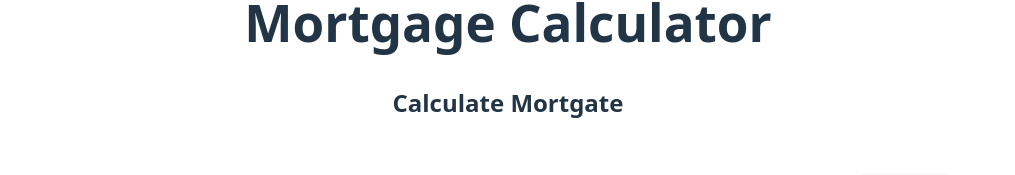
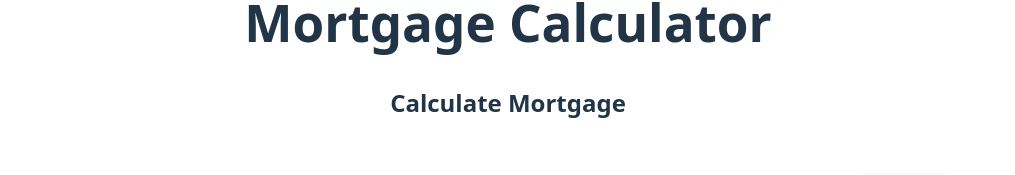
Before and after one commit to rjp-coder/mortgage-calc, a React (Vite) app: page / in a window 1280 px wide. Shown: the part 203-378 px from the top of the page, without its empty margins (132-1147 px from the left). Built offline with nearby package versions, Linux system fonts and the light colour scheme.

Commit message:
Fix typo

```diff
--- a/src/Mortgage.tsx
+++ b/src/Mortgage.tsx
@@ -1,6 +1,6 @@
 import { useState } from "react";
 import "./App.css";
-import { calculateMortgate, generatePaymentsTable } from "./mortgageLogic";
+import { calculateMortgage, generatePaymentsTable } from "./mortgageLogic";
 
 function App() {
   const [principal, setPrincipal] = useState(0);
@@ -20,7 +20,7 @@ function App() {
         </p>
       </div>
       <h1>Mortgage Calculator</h1>
-      <h2>Calculate Mortgate</h2>
+      <h2>Calculate Mortgage</h2>
       <div className="card">
         <label> Principal</label>
         <input
@@ -49,7 +49,7 @@ function App() {
         <button
           onClick={(e) => {
             e.preventDefault();
-            const mortgage = calculateMortgate(
+            const mortgage = calculateMortgage(
               principal,
               1 + interest / 12 / 100,
               length * 12
--- a/src/mortgageLogic.ts
+++ b/src/mortgageLogic.ts
@@ -5,7 +5,7 @@
  * @param n the number of repayments (your mortgage length in years * 12)
  * @returns
  */
-export function calculateMortgate(principal: number, r: number, n: number) {
+export function calculateMortgage(principal: number, r: number, n: number) {
   const tNumerator = principal * r ** n;
   const tDenominator = r ** n - 1;
   const tCoefficient = r - 1;
```
